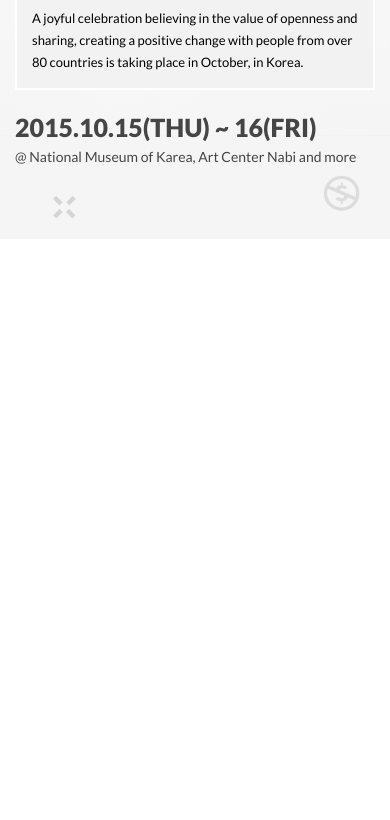
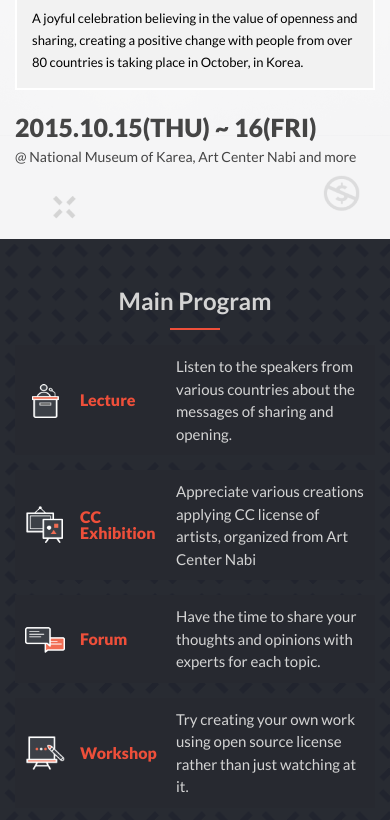
Before and after one commit to hansderly/capstone-one, a website: page index.html in a window 390 px wide. Shown: the part 267-1087 px from the top of the page. Before the commit the page ends 844 px from the top, so only its background shows below. Drawn offline with Linux system fonts and the light colour scheme.

Commit message:
add title and card on main program section

```diff
--- a/assets/styles/style.css
+++ b/assets/styles/style.css
@@ -5,11 +5,9 @@
   --clr-neutral: hsl(0, 0%, 83%);
   --clr-neutral-light: hsl(0, 0%, 95%);
   --clr-white: hsl(0, 0%, 100%);
-
   --ff-family: 'Lato', sans-serif;
   --ff-heading: var(--ff-family);
   --ff-body: var(--ff-family);
-
   --fw-regular: 400;
   --fw-regurlar-plus: 500;
   --fw-semi-bold: 700;
@@ -154,4 +152,58 @@
   .address {
     font-size: 14px;
   }
+
+  /* main program */
+  .main_program_wrapper {
+    background: url(../images/program_mobile.png);
+    background-size: contain;
+  }
+
+  .main_program {
+    padding: 50px 15px 50px 15px;
+  }
+
+  .main_program_title_wrapper {
+    text-align: center;
+    align-items: center;
+    color: var(--clr-neutral);
+  }
+
+  hr.main_program_bar {
+    width: 50px;
+    border: 1px solid var(--clr-secondary);
+    margin: 15px auto 0 auto;
+  }
+
+  .main_program_card_container {
+    background-color: var(--clr-primary);
+    padding: 10px;
+    margin: 15px 0 15px 0;
+  }
+
+  .main_program_card {
+    display: flex;
+    align-items: center;
+  }
+
+  .main_program_card_icon {
+    width: 40px;
+  }
+
+  .main_program_card_title {
+    color: var(--clr-secondary);
+    font-weight: var(--fw-bold);
+    width: 15%;
+    margin-left: 15px;
+    margin-right: 45px;
+  }
+
+  .main_program_card_description {
+    flex: 1;
+    justify-content: flex-end;
+    font-size: 15px;
+    line-height: 1.5;
+    color: var(--clr-neutral);
+  }
+
 }
--- a/index.html
+++ b/index.html
@@ -66,6 +66,78 @@
             </div>
         </div>
     </section>
+
+    <div class="main_program_wrapper">
+        <div class="main_program">
+            <div class="main_program_title_wrapper">
+                <h2 class="main_program_title">Main Program</h2>
+                <hr class="main_program_bar">
+            </div>
+            <div class="main_program_card_wrapper">
+                <div class="main_program_card_container">
+                    <div class="main_program_card">
+                        <div class="main_program_card_icon">
+                            <img src="./assets/icons/icon1.png" alt="icon-1">
+                        </div>
+                        <div class="main_program_card_title">Lecture</div>
+                        <div class="main_program_card_description">
+                            <p> Listen to the speakers from various countries about the messages of sharing and opening.
+                            </p>
+                        </div>
+                    </div>
+                </div>
+                <div class="main_program_card_container">
+                    <div class="main_program_card">
+                        <div class="main_program_card_icon">
+                            <img src="./assets/icons/icon2.png" alt="icon-1">
+                        </div>
+                        <div class="main_program_card_title">CC Exhibition</div>
+                        <div class="main_program_card_description">
+                            <p> Appreciate various creations applying CC license of artists, organized from Art Center
+                                Nabi
+                            </p>
+                        </div>
+                    </div>
+                </div>
+                <div class="main_program_card_container">
+                    <div class="main_program_card">
+                        <div class="main_program_card_icon">
+                            <img src="./assets/icons/icon3.png" alt="icon-1">
+                        </div>
+                        <div class="main_program_card_title">Forum</div>
+                        <div class="main_program_card_description">
+                            <p> Have the time to share your thoughts and opinions with experts for each topic.
+                            </p>
+                        </div>
+                    </div>
+                </div>
+                <div class="main_program_card_container">
+                    <div class="main_program_card">
+                        <div class="main_program_card_icon">
+                            <img src="./assets/icons/icon4.png" alt="icon-1">
+                        </div>
+                        <div class="main_program_card_title">Workshop</div>
+                        <div class="main_program_card_description">
+                            <p> Try creating your own work using open source license rather than just watching at it.
+                            </p>
+                        </div>
+                    </div>
+                </div>
+                <div class="main_program_card_container">
+                    <div class="main_program_card">
+                        <div class="main_program_card_icon">
+                            <img src="./assets/icons/icon5.png" alt="icon-1">
+                        </div>
+                        <div class="main_program_card_title">CC Ignite</div>
+                        <div class="main_program_card_description">
+                            <p>Get opportunities to network with CC affiliates around the world, also after the summit.
+                            </p>
+                        </div>
+                    </div>
+                </div>
+            </div>
+        </div>
+    </div>
 </body>
 
 </html>
```
Also changed, not shown: assets/icons/icon1.png (added), assets/icons/icon2.png (added), assets/icons/icon3.png (added), assets/icons/icon4.png (added), assets/icons/icon5.png (added), assets/images/program.svg (added), assets/images/program_mobile.png (added).
